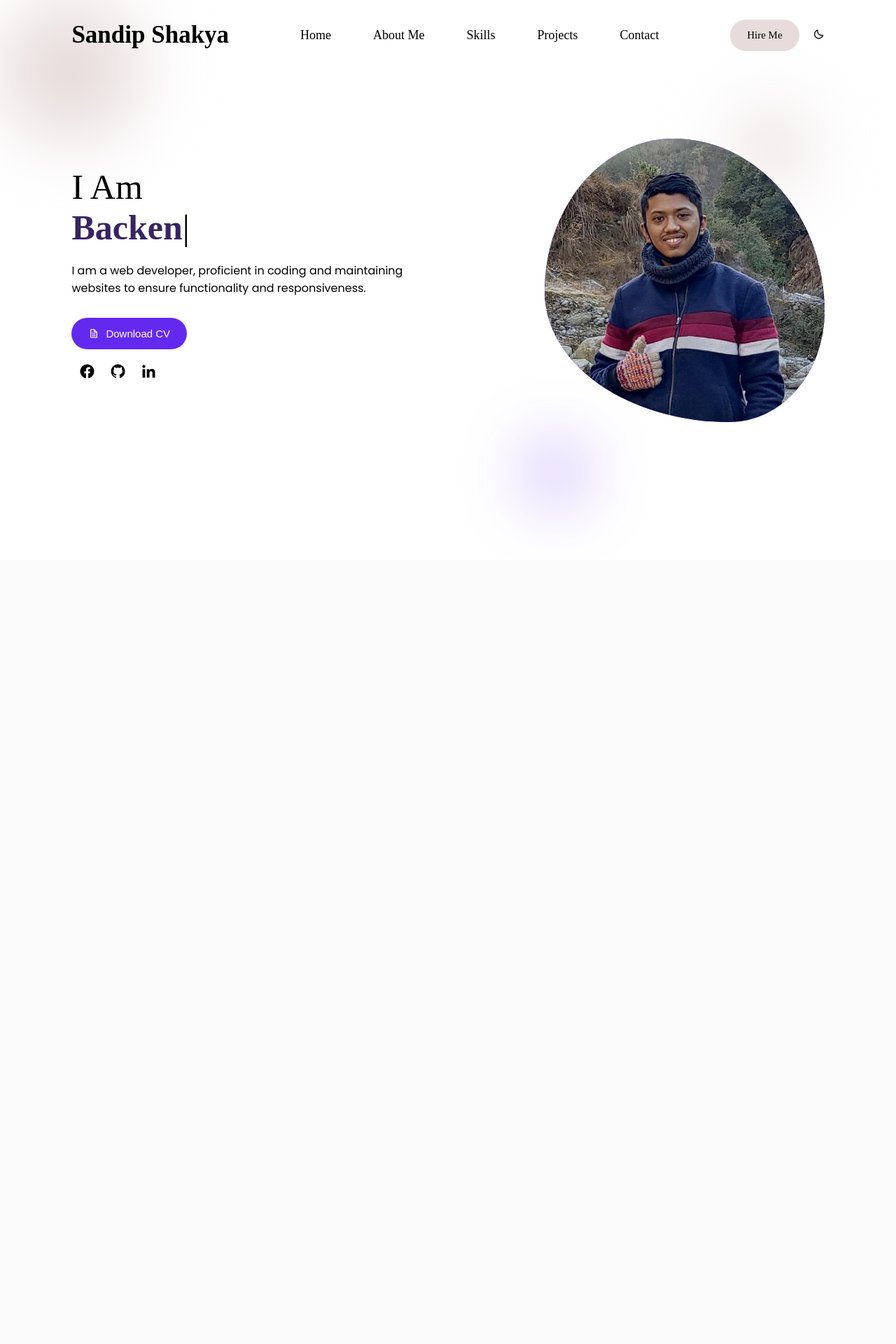
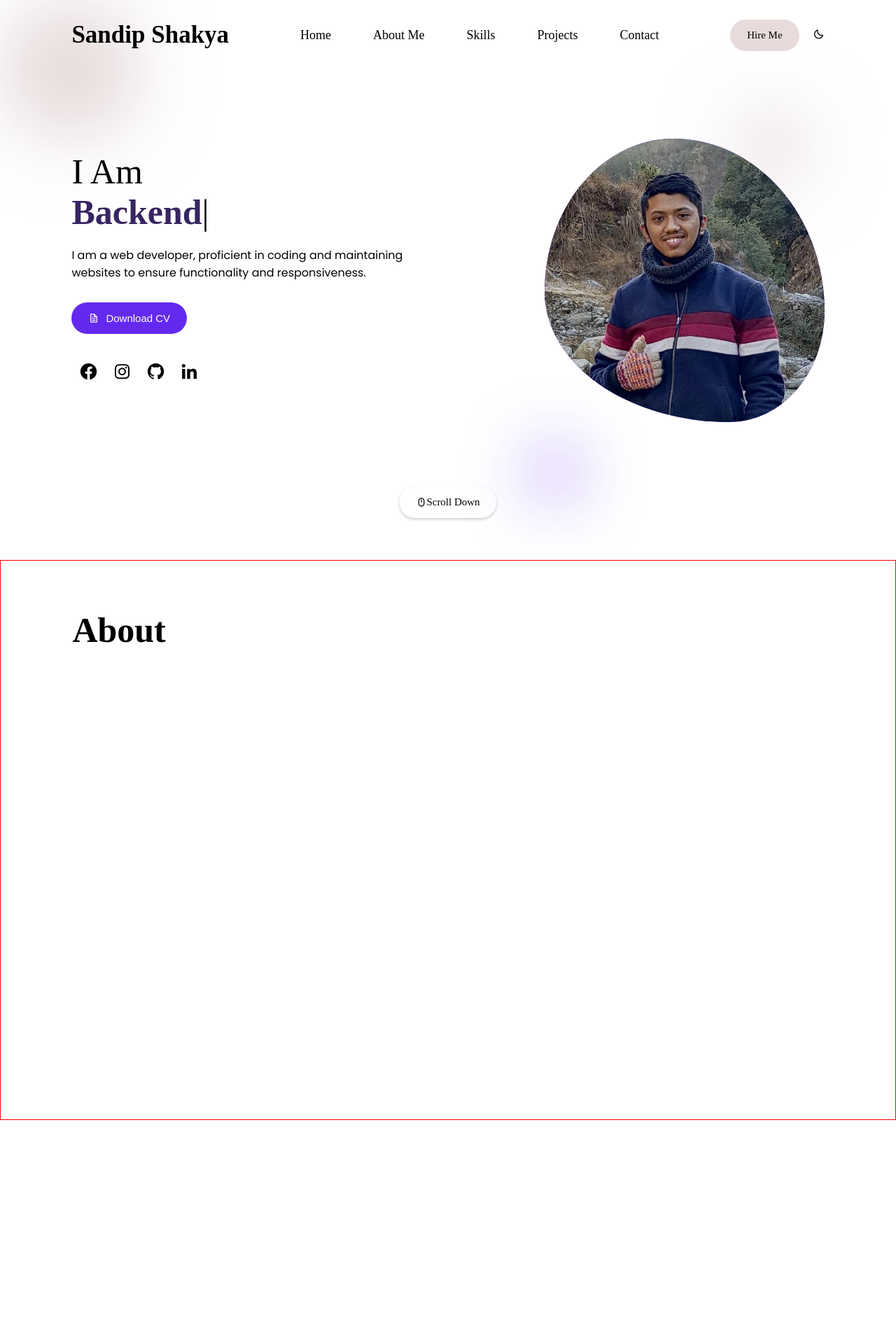
Before and after one commit to sandipsky/portfolio, a PHP site: page / in a window 1280 px wide. Shown: the top 1920 px of the page at 70% size. Before the commit the page ends 722 px from the top, so only its background shows below. Run offline with PHP 8.4, Linux system fonts and the light colour scheme; some libraries are stand-ins or nearby versions.

Commit message:
other section added hero section complete

```diff
--- a/index.html
+++ b/index.html
@@ -1,5 +1,6 @@
 <!DOCTYPE html>
 <html lang="en">
+
 <head>
     <meta charset="UTF-8">
     <meta name="viewport" content="width=device-width, initial-scale=1.0">
@@ -10,11 +11,14 @@
     <link rel="stylesheet" href="./responsive.css">
     <script src="https://unpkg.com/typed.js@2.1.0/dist/typed.umd.js"></script>
 </head>
+
 <body>
     <!-- WRAPPER FOR BLUR BACKGROUND -->
     <div class="wrapper">
         <div class="circle-1"></div>
     </div>
+    <!-- WRAPPER FOR BLUR BACKGROUND -->
+
     <!-- HEADER SECTION -->
     <header>
         <div class="logo">
@@ -22,30 +26,36 @@
         </div>
         <ul class="nav-menu">
             <li class="nav-list">
-                <a href="#" class="nav-link">Home</a>
+                <a href="#home" class="nav-link">Home</a>
             </li>
             <li class="nav-list">
-                <a href="#" class="nav-link">About Me</a>
+                <a href="#about" class="nav-link">About Me</a>
             </li>
             <li class="nav-list">
-                <a href="#" class="nav-link">Skills</a>
+                <a href="#skills" class="nav-link">Skills</a>
             </li>
             <li class="nav-list">
-                <a href="#" class="nav-link">Projects</a>
+                <a href="#projects" class="nav-link">Projects</a>
             </li>
             <li class="nav-list">
-                <a href="#" class="nav-link">Contact</a>
+                <a href="#contact" class="nav-link">Contact</a>
             </li>
         </ul>
         <div class="nav-button">
-            <button class="btn hire-me-btn">Hire Me</button>
-            <span class="dark-mode-toggle"><i class="bx bx-moon"></i></span>
+            <a href="#contact" class="btn hire-me-btn">Hire Me</a>
+            <span class="dark-mode-toggle"><i class="dark-mode-icon bx bx-moon"></i></span>
             <span class="menu-toggle"><i class="bx bx-menu"></i></span>
         </div>
     </header>
     <!-- Header SECTION END -->
+
     <!-- HERO SECTION -->
-    <div class="hero">
+    <section id="home" class="hero">
+        <a href="#about" class="btn scroll-btn">
+            <i class="bx bx-mouse"></i>
+            <span>Scroll Down</span>
+        </a>
+
         <div class="col col-1">
             <div class="hero-work">
                 <p>I Am <br> <span class="text"></span></p>
@@ -63,6 +73,7 @@
             </div>
             <div class="hero-social-icons">
                 <i class="bx bxl-facebook-circle"></i>
+                <i class="bx bxl-instagram"></i>
                 <i class="bx bxl-github"></i>
                 <i class="bx bxl-linkedin"></i>
 
@@ -73,8 +84,36 @@
                 <img src="./assets/me.jpg" alt="" class="hero-img">
             </div>
         </div>
-    </div>
+    </section>
+    <!-- HERO SECTION END -->
+
+    <!-- ABOUT SECTION -->
+    <section id="about" class="about">
+        <h1 class="section-title">About</h1>
+    </section>
+    <!-- ABOUT SECTION END -->
+
+    <!-- SKILLS SECTION -->
+    <section id="skills" class="skills">
+
+    </section>
+    <!-- SKILLS SECTION END -->
+
+    <!-- PROJECTS SECTION -->
+    <section id="projects" class="projects">
+
+    </section>
+    <!-- PROJECTS SECTION END -->
+
+    <!-- CONTACT SECTION -->
+    <section id="contact" class="contact">
+
+    </section>
+    <!-- CONTACT SECTION END -->
+
+
 
     <script src="./main.js"></script>
 </body>
+
 </html>
--- a/main.js
+++ b/main.js
@@ -9,6 +9,8 @@ let typed = new Typed(".text", {
 const menuToggle = document.querySelector(".menu-toggle");
 const navMenu = document.querySelector(".nav-menu");
 const darkModeToggle = document.querySelector(".dark-mode-toggle");
+const darkModeIcon = document.querySelector(".dark-mode-icon");
+
 
 menuToggle.addEventListener('click', () => {
     navMenu.classList.toggle('show-menu');
@@ -16,4 +18,15 @@ menuToggle.addEventListener('click', () => {
 
 darkModeToggle.addEventListener('click', () => {
     document.body.classList.toggle('dark-mode');
+    darkModeIcon.classList.toggle('bx-sun');
+    darkModeIcon.classList.toggle('bx-moon');
 })
+
+document.addEventListener('scroll', () => {
+    const header = document.querySelector('header');
+    if (window.scrollY > 0) {
+        header.classList.add('scrolled');
+    } else {
+        header.classList.remove('scrolled');
+    }
+});
--- a/responsive.css
+++ b/responsive.css
@@ -6,11 +6,20 @@
 
 @media (max-width: 962px) {
     header {
-        position: relative;
+        position: fixed;
+        margin-top: -100px;
     }
+
+    /* header.scrolled {
+        position: fixed;
+    } */
 
     .nav-button .menu-toggle {
         display: block;
+    }
+
+    .scroll-btn {
+        display: none;
     }
 
     .nav-menu {
@@ -41,6 +50,7 @@
     }
 
     .hero {
+        margin-top: 100px;
         flex-direction: column;
     }
 
--- a/style.css
+++ b/style.css
@@ -8,6 +8,7 @@
     margin: 0;
     padding: 0;
     box-sizing: border-box;
+    scroll-behavior: smooth;
 }
 
 
@@ -19,6 +20,7 @@
     --black-color: #000000;
     --dark-blue: #372461;
     --bg-color: #FFFFFF;
+    --nav-bg-color: #959595;
     --blur-element-color: #E7DBDB;
     --shadow-1: 0 0 20px 5px rgb(101, 41, 240, 0.5);
     --shadow-2: 0 0 20px 5px rgb(232, 219, 219);
@@ -91,6 +93,17 @@ header {
     justify-content: space-between;
     z-index: 50;
     padding: 0 8vw;
+    transition: height .3s;
+}
+
+header.scrolled {
+    height: 70px;
+    background-color: var(--bg-color);
+    box-shadow: 0 4px 6px rgba(0, 0, 0, 0.1);
+}
+
+body.dark-mode header.scrolled {
+    box-shadow: 0 4px 6px rgba(0, 0, 0, 0.2); /* Box shadow for dark mode */
 }
 
 .logo span {
@@ -152,6 +165,9 @@ header {
     font-size: 15px;
     cursor: pointer;
     transition: opacity .3s;
+    display: flex;
+    align-items: center;
+    text-decoration: none;
 }
 
 .btn:hover {
@@ -161,6 +177,7 @@ header {
 .hire-me-btn {
     font-family: 'Abri Fatface', serif;
     background-color: var(--second-color);
+    color: #000;
 }
 
 .nav-button span {
@@ -190,6 +207,24 @@ header {
     width: 100%;
     height: 100vh;
     z-index: 5;
+}
+
+.scroll-btn {
+    position: absolute;
+    bottom: 60px;
+    left: 50%;
+    transform: translateX(-50%);
+    cursor: pointer;
+    z-index: 2;
+    box-shadow: 0 2px 4px rgba(0, 0, 0, 0.2);
+    display: flex;
+    align-items: center;
+    text-decoration: none;
+    color: var(--black-color);
+}
+
+.scroll-btn:hover {
+    box-shadow: 0 4px 6px rgba(0, 0, 0, 0.2);
 }
 
 .col {
@@ -223,12 +258,11 @@ header {
 .hero-social-icons {
     display: flex;
     gap: 20px;
-    padding: 20px 10px;
-
+    padding: 40px 10px;
 }
 
 .hero-social-icons i {
-    font-size: 24px;
+    font-size: 28px;
     color: var(--black-color);
     cursor: pointer;
     transition: color .3s;
@@ -257,7 +291,29 @@ header {
     height: 405px;
 }
 
-/* ===== Animations ==== */
+/* ===== About ==== */
+.about {
+    padding: 70px 8vw;
+    height: 100vh;
+    border: 1px solid red;
+}
 
+.section-title {
+    color: var(--black-color);
+    font-size: 50px;
+}
 
-/* ===== Responsive Design ===== */
+/* ===== Skills ==== */
+.skills {
+    height: 100vh;
+}
+
+/* ===== Projects ==== */
+.projects {
+    height: 100vh;
+}
+
+/* ===== Contact ==== */
+.contact {
+    height: 100vh;
+}
```
